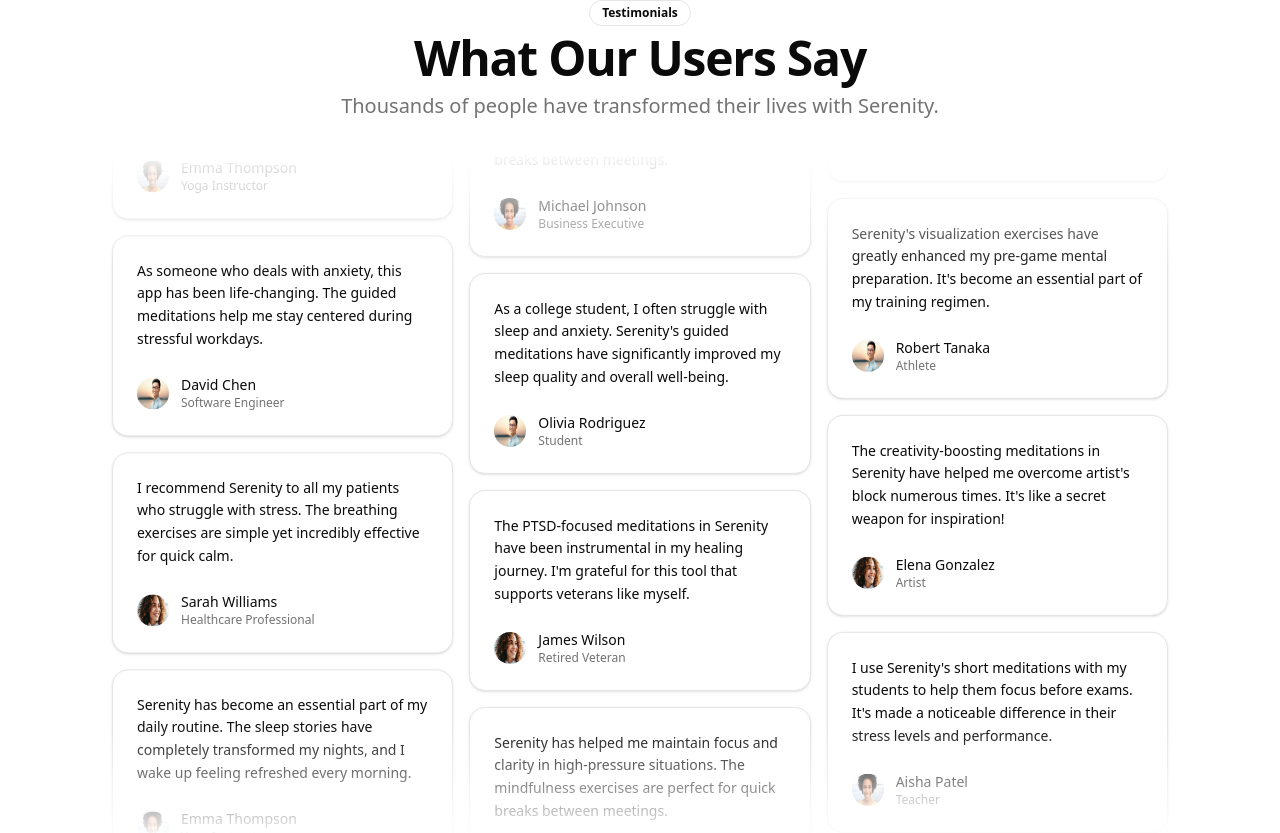
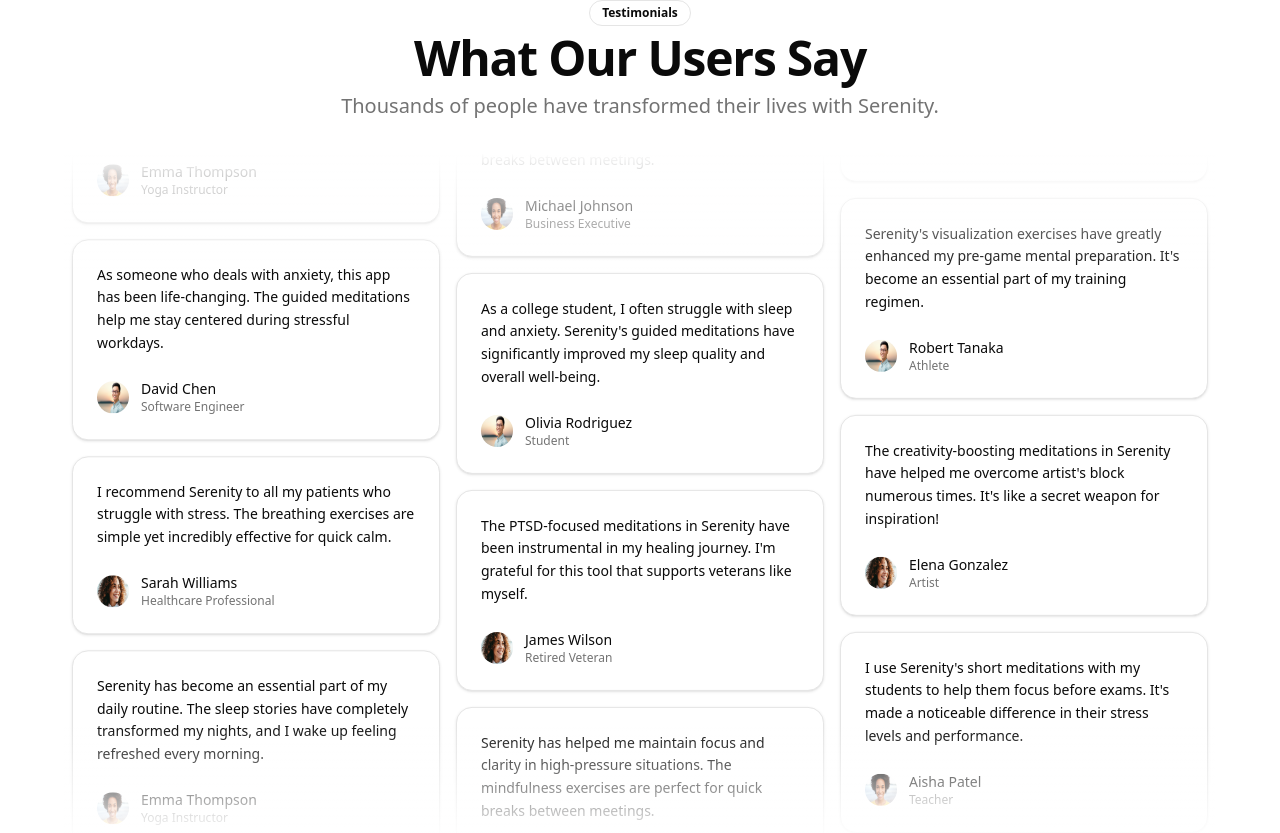
Before and after one commit to Wild-Development-Inc/topoglyph-net, a Next.js app: page / in a window 1280 px wide. Shown: the part 2260-3093 px from the top of the page. Built offline with nearby package versions, Linux system fonts and the light colour scheme.

Commit message:
fix: update padding

```diff
--- a/components/TestimonialsSection.tsx
+++ b/components/TestimonialsSection.tsx
@@ -58,7 +58,6 @@ export function SocialProofTestimonials({
 }) {
   return (
     <div className="h-full">
-      <div className="px-10">
       <div className="relative max-h-[750px] overflow-hidden">
         <div className="gap-0 md:columns-2 xl:columns-3">
           {Array(Math.ceil(testimonials.length / 3))
@@ -81,7 +80,6 @@ export function SocialProofTestimonials({
         </div>
         <div className="pointer-events-none absolute inset-x-0 bottom-0 h-1/6 md:h-1/5 w-full bg-gradient-to-t from-background from-20%"></div>
         <div className="pointer-events-none absolute inset-x-0 top-0 h-1/6 md:h-1/5 w-full bg-gradient-to-b from-background from-20%"></div>
-        </div>
       </div>
     </div>
   );
```
Lines whose indentation alone changed are shown as unchanged.
